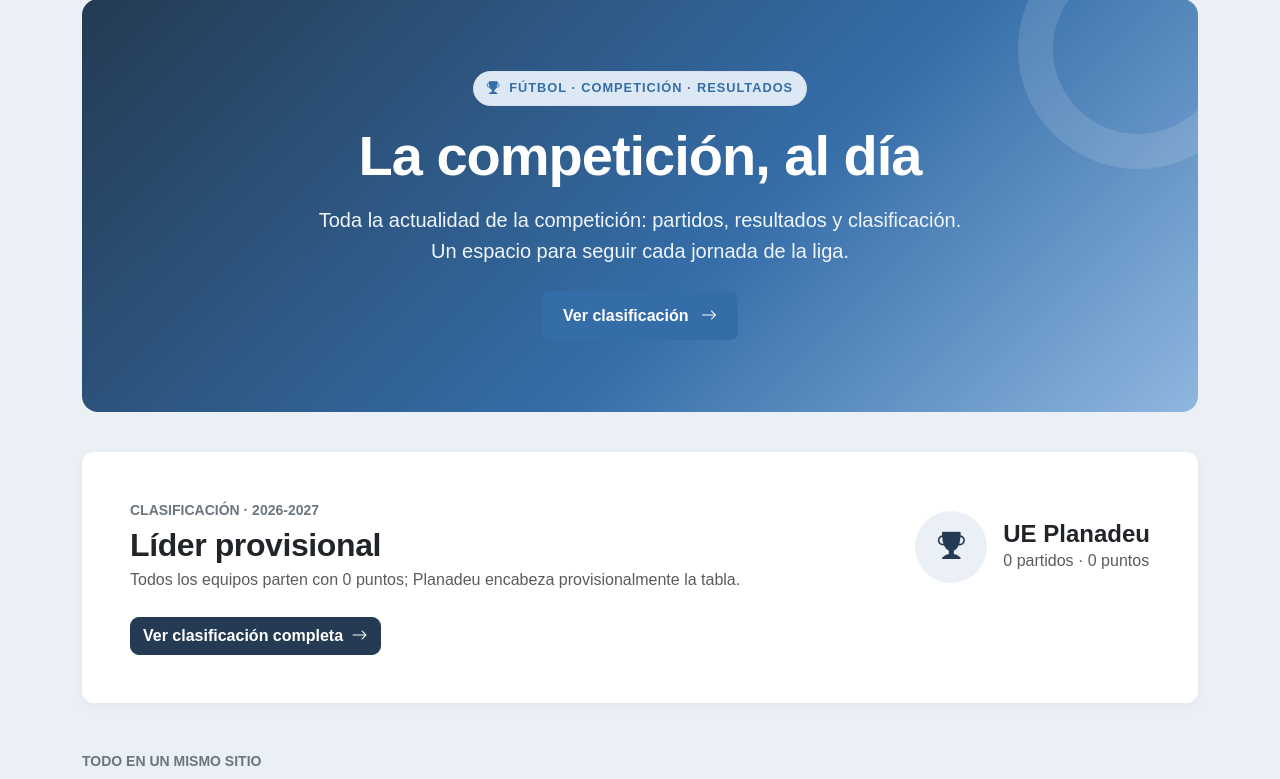
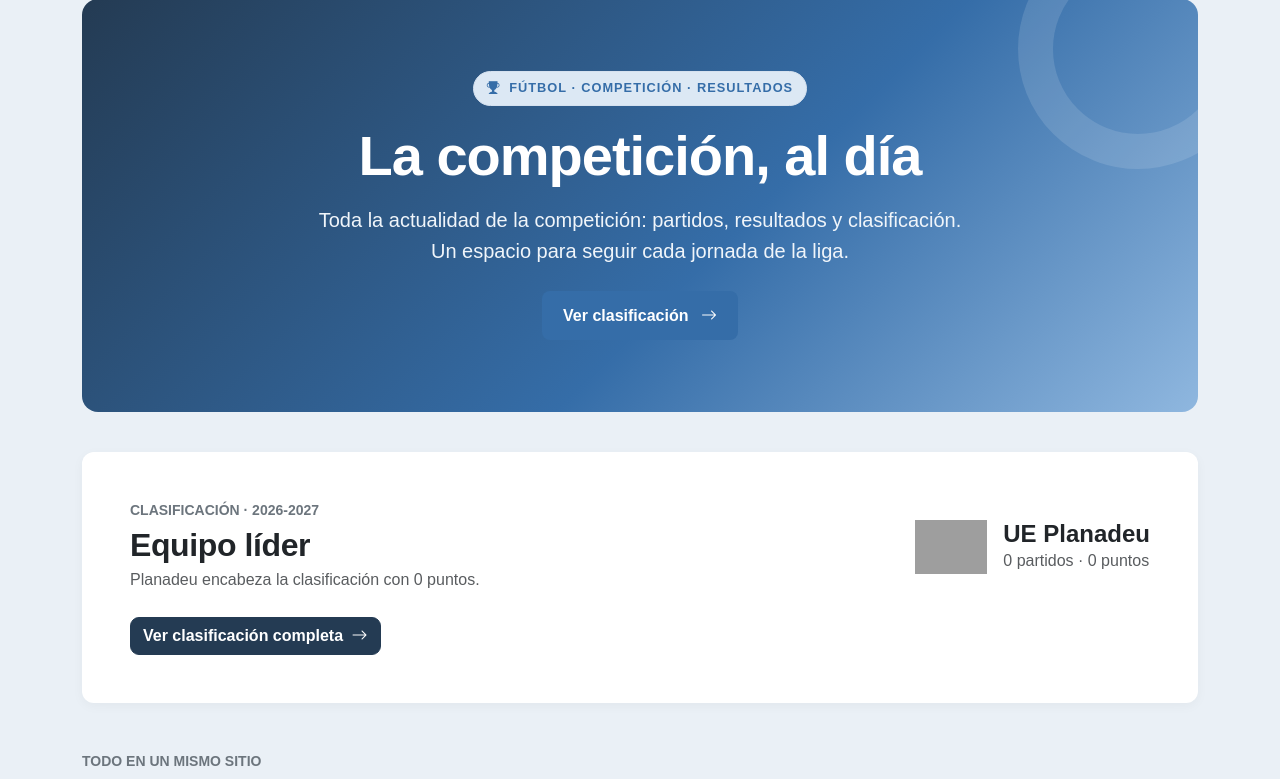
Before and after one commit to SoyIzanG/Planadeu, a Flask app: page / in a window 1280 px wide. Shown: the part 124-903 px from the top of the page. Run offline with Flask 3, Linux system fonts and the light colour scheme; data comes from the database, SQL or seed files in the repository; grey boxes are pictures that could not be loaded.

Commit message:
Quitar la palabra provisional y destacar el escudo de Planadeu

```diff
--- a/app/templates/home.html
+++ b/app/templates/home.html
@@ -146,11 +146,11 @@
         <div class="d-flex flex-wrap justify-content-between align-items-center gap-3">
             <div>
                 <p class="text-uppercase small fw-bold text-secondary mb-1">Clasificación · 2026-2027</p>
-                <h2 class="section-heading mb-1">Líder provisional</h2>
-                <p class="text-muted mb-0">Todos los equipos parten con 0 puntos; Planadeu encabeza provisionalmente la tabla.</p>
+                <h2 class="section-heading mb-1">Equipo líder</h2>
+                <p class="text-muted mb-0">Planadeu encabeza la clasificación con 0 puntos.</p>
             </div>
             <div class="d-flex align-items-center gap-3">
-                <div class="rounded-circle d-flex align-items-center justify-content-center" style="width:72px;height:72px;background:#eaf0f6;color:#243b53;font-size:1.7rem"><i class="bi bi-trophy-fill"></i></div>
+                <img src="{{ url_for('teams.profile', team_id=16) }}" alt="Escudo de UE Planadeu" style="width:72px;height:72px;object-fit:contain">
                 <div>
                     <div class="h4 fw-bold mb-0">UE Planadeu</div>
                     <div class="text-muted">0 partidos · 0 puntos</div>
```
